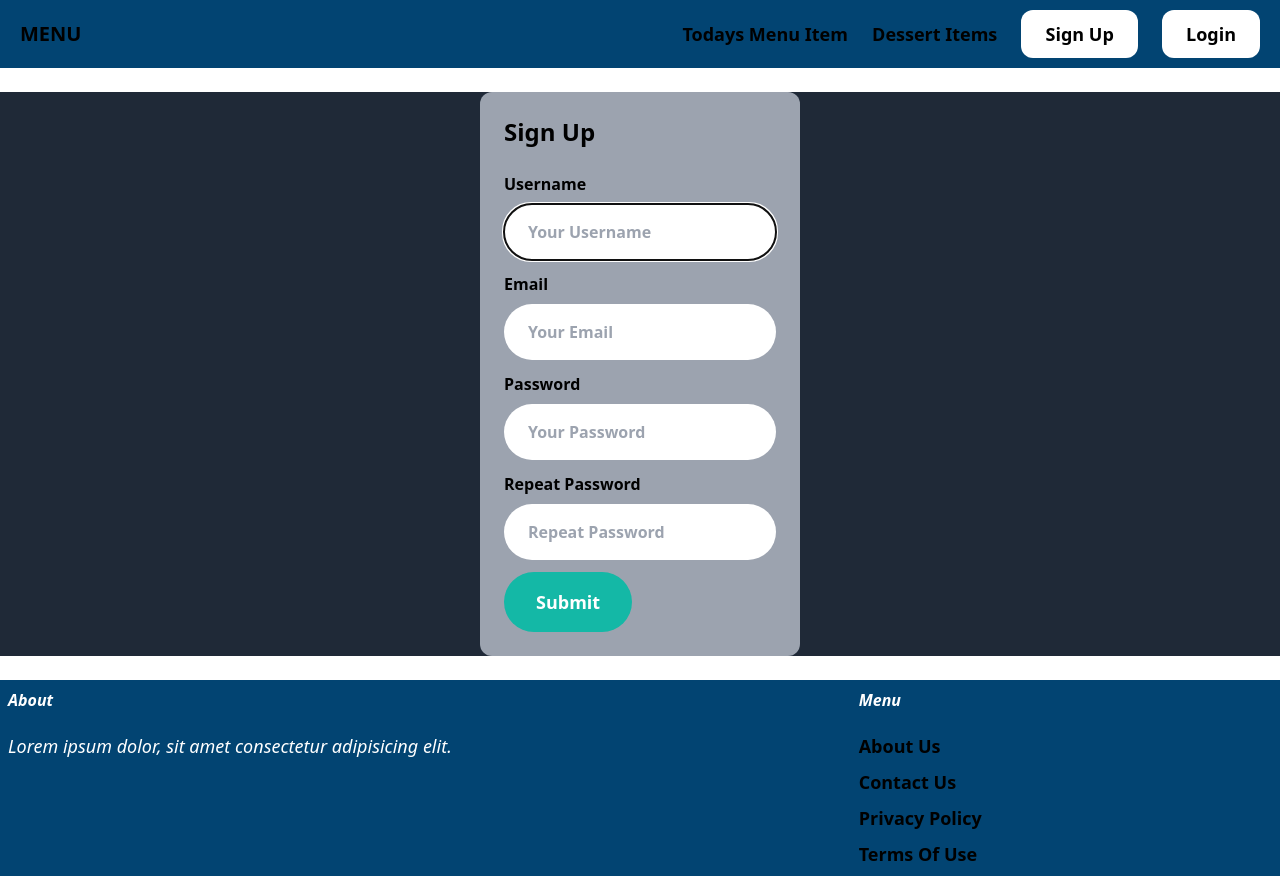
After one commit to KOREY121/Make-a-meal, a Django app: page /signup/ in a window 1280 px wide. The commit adds this page. Run offline with Django 5.2, Linux system fonts and the light colour scheme; some libraries are stand-ins or nearby versions.

Commit message:
implement signup feature

```diff
--- a/make_a_meal/urls.py
+++ b/make_a_meal/urls.py
@@ -24,6 +24,5 @@ from django.conf.urls.static import static
 urlpatterns = [
     path('admin/', admin.site.urls),
     path('items/', include('item.urls')),
-    path('', index, name='index'),
-    path('contact/', contact, name='contact')
+    path('', include('menu.urls')),
 ] + static(settings.MEDIA_URL, document_root=settings.MEDIA_ROOT)
--- /dev/null
+++ b/menu/forms.py
@@ -0,0 +1,25 @@
+from django import forms
+from django.contrib.auth.forms import UserCreationForm
+from django.contrib.auth.models import User
+
+class SignUpForm(UserCreationForm):
+    class Meta:
+        model = User
+        fields = ('username', 'email', 'password1', 'password2')
+
+    username= forms.CharField(widget=forms.TextInput(attrs={
+        'placeholder': 'Your Username',
+        'class': 'w-full py-4 px-6 rounded-full',
+    }))
+    email= forms.CharField(widget=forms.EmailInput(attrs={
+        'placeholder': 'Your Email',
+        'class': 'w-full py-4 px-6 rounded-full',
+    }))
+    password1= forms.CharField(widget=forms.PasswordInput(attrs={
+        'placeholder': 'Your Password',
+        'class': 'w-full py-4 px-6 rounded-full',
+    }))
+    password2= forms.CharField(widget=forms.PasswordInput(attrs={
+        'placeholder': 'Repeat Password',
+        'class': 'w-full py-4 px-6 rounded-full',
+    }))
--- a/menu/templates/menu/base.html
+++ b/menu/templates/menu/base.html
@@ -17,7 +17,7 @@
             <a href="/" class="text-lg font-bold hover:text-white">Todays Menu Item</a>
             <a href="/" class="text-lg font-bold hover:text-white">Dessert Items</a>
 
-            <a href="/" class="px-6 py-3 text-lg font-bold bg-white text-black rounded-xl hover:bg-gray-700">Sign Up</a>
+            <a href="{% url 'menu:signup' %}" class="px-6 py-3 text-lg font-bold bg-white text-black rounded-xl hover:bg-gray-700">Sign Up</a>
             <a href="/" class="px-6 py-3 text-lg font-bold bg-white text-black rounded-xl hover:bg-gray-700">Login</a>
         </div>
 </nav>
@@ -37,7 +37,7 @@
 
         <ul class="space-y-2">
             <li><a href="#" class="text-lg text-black font-bold hover:text-white">About Us</a></li>
-            <li><a href="{% url 'contact' %}" class="text-lg text-black font-bold hover:text-white">Contact Us</a></li>
+            <li><a href="{% url 'menu:contact' %}" class="text-lg text-black font-bold hover:text-white">Contact Us</a></li>
             <li><a href="#" class="text-lg text-black font-bold hover:text-white">Privacy Policy</a></li>
             <li><a href="#" class="text-lg text-black font-bold hover:text-white">Terms Of Use</a></li>
         </ul>
--- /dev/null
+++ b/menu/templates/menu/signup.html
@@ -0,0 +1,42 @@
+{% extends 'menu/base.html' %}
+
+{% block title %}Sign Up{% endblock %}
+
+{% block content %}
+<div class="bg-gray-800">
+<div class="w-1/4 my-6 p-6 mx-auto font-bold bg-gray-400 rounded-xl">
+    <h1 class="mb-6 text-2xl">Sign Up</h1>
+
+    <form method="post" action=".">
+        {% csrf_token %}
+
+        <div class="mb-3">
+            <label class="inline-block mb-2">Username</label><br>
+            {{ form.username }}
+        </div>
+        <div class="mb-3">
+            <label class="inline-block mb-2">Email</label><br>
+            {{ form.email }}
+        </div>
+        <div class="mb-3">
+            <label class="inline-block mb-2">Password</label><br>
+            {{ form.password1 }}
+        </div>
+        <div class="mb-3">
+            <label class="inline-block mb-2">Repeat Password</label><br>
+            {{ form.password2 }}
+        </div>
+        {% if form.errors or form.none_field_errors%}
+            <div class="mb-3 p-6 bg-red-100 rounded-xl">
+                {% for field in form %}
+                    {{ field.errors }}
+                {% endfor %}
+
+                {{ form.non_field_errors }}
+            </div>
+        {% endif %}
+
+        <button class="py-4 px-8 text-lg bg-teal-500 hover:bg-teal-700 rounded-full font-bold text-white">Submit</button>
+    </form>
+</div>
+{% endblock %}
--- /dev/null
+++ b/menu/urls.py
@@ -0,0 +1,10 @@
+from django.urls import path
+from . import views
+
+app_name = 'menu'
+
+urlpatterns = [
+    path('', views.index, name='index'),
+    path('contact/', views.contact, name='contact'),
+    path('signup/', views.signup, name='signup'),
+]
--- a/menu/views.py
+++ b/menu/views.py
@@ -1,5 +1,6 @@
-from django.shortcuts import render
+from django.shortcuts import redirect, render
 from item.models import Category, Item
+from .forms import SignUpForm
 
 def index(request):
     items = Item.objects.filter(is_sold= False)[0:6]
@@ -11,3 +12,20 @@ def index(request):
 
 def contact(request):
     return render(request, 'menu/contact.html')
+
+
+def signup(request):
+    if request.method == 'POST':
+        form = SignUpForm(request.POST)
+
+        if form.is_valid():
+            form.save()
+
+            return redirect('/login/')
+
+    else:
+        form = SignUpForm()
+
+    return render (request, 'menu/signup.html',{
+        'form': form,
+    })
```
Also changed, not shown: db.sqlite3.
